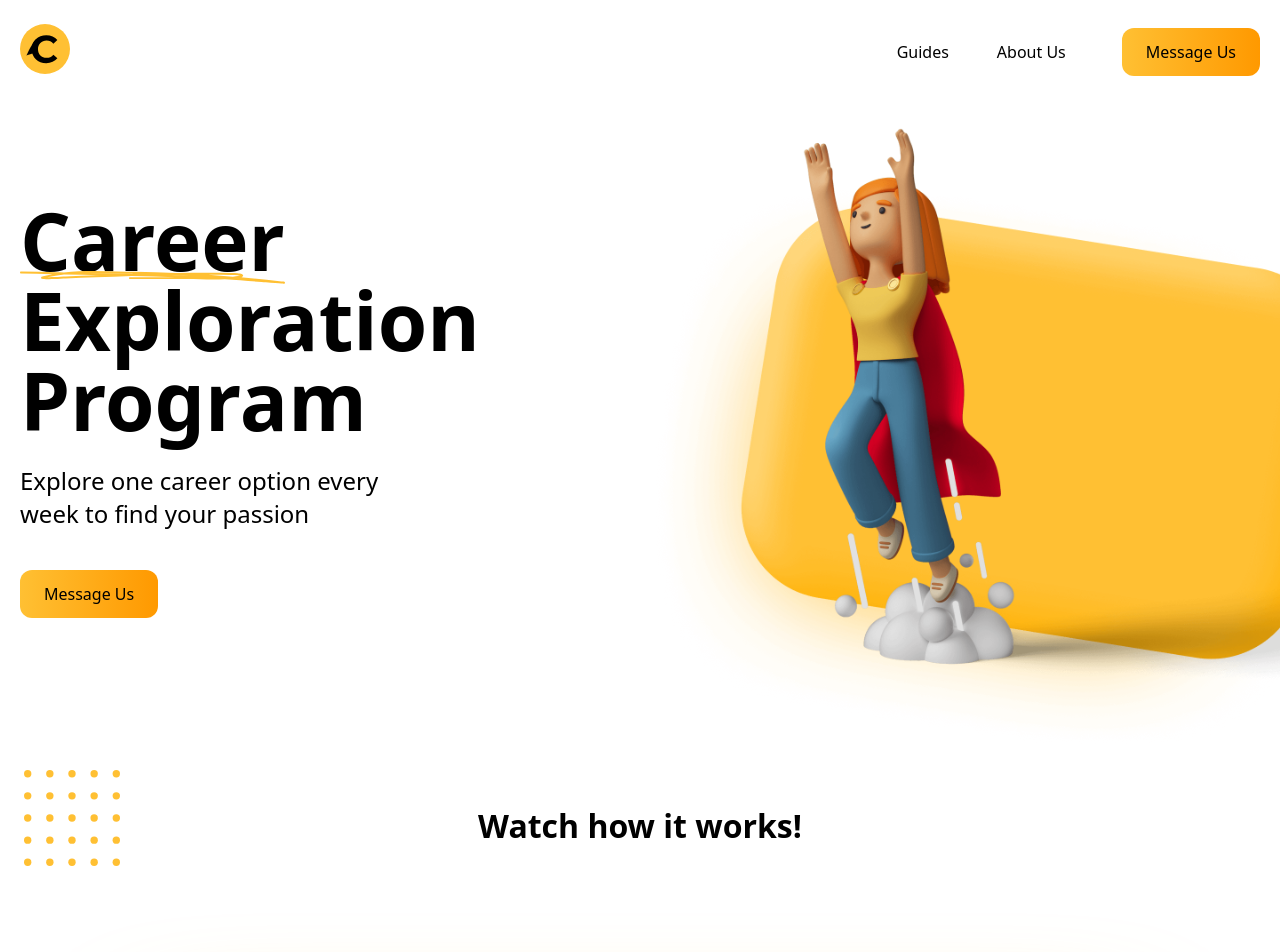
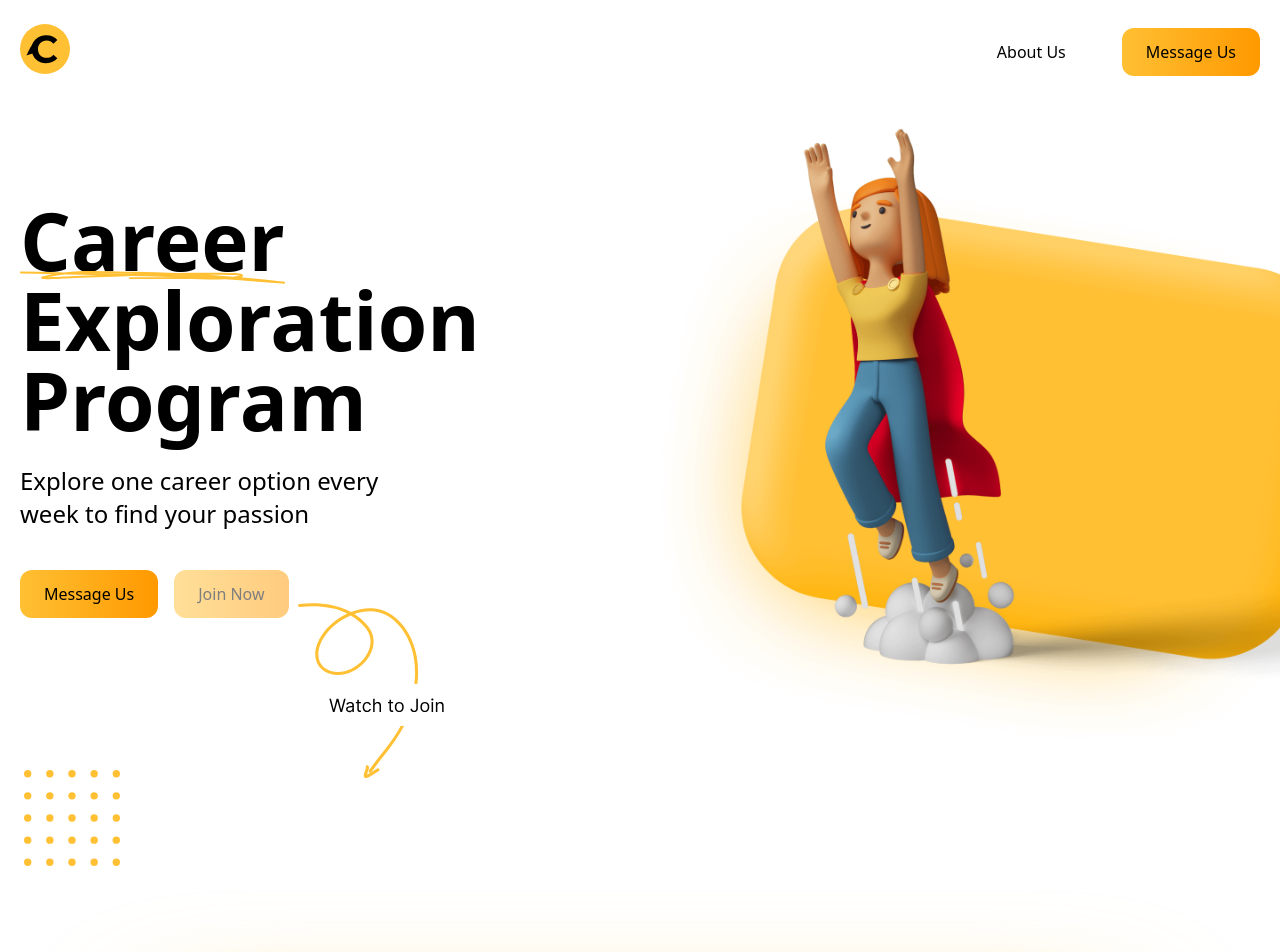
Before and after one commit to catoverse/career-taxi-1.0, a Next.js app: page / in a window 1280 px wide. Shown: the top 952 px of the page. Built offline with nearby package versions, Linux system fonts and the light colour scheme.

Commit message:
added main payment gateway

```diff
--- a/components/assessment/assessment-carousel.js
+++ b/components/assessment/assessment-carousel.js
@@ -20,6 +20,7 @@ const AssessmentCarousel = () => {
     const questions = await getTestData();
     setQuestionData(questions);
     setIsLoading(false);
+    console.log(questions);
   };
 
   useEffect(() => {
@@ -28,11 +29,11 @@ const AssessmentCarousel = () => {
 
   const handleSubmit = (values) => {
     setAnswers(values);
+    console.log(answers, values);
     const omitIdx = values.answers.findIndex((v) => v === "0");
     if (omitIdx >= 0) {
       setCurrentSlide(omitIdx);
     }
-    console.log(answers);
   };
 
   const isFirstSlide = currentSlide === 0;
--- a/components/commons/header.js
+++ b/components/commons/header.js
@@ -42,11 +42,11 @@ const Header = () => {
               <a className="my-3 duration-100 hover:font-medium">IM Test</a>
             </Link>
           </li> */}
-            <li className="mx-6">
+            {/* <li className="mx-6">
               <Link href="/guides">
                 <a className="my-3 duration-100 hover:font-medium">Guides</a>
               </Link>
-            </li>
+            </li> */}
             <li className="mx-6">
               <Link href="/about">
                 <a className="my-3 duration-100 hover:font-medium">About Us</a>
@@ -87,9 +87,9 @@ const Header = () => {
             <a className="my-3">IM Test</a>
           </Link> */}
           <div className="flex flex-col">
-            <Link href="/guides">
+            {/* <Link href="/guides">
               <a className="my-3">Guides</a>
-            </Link>
+            </Link> */}
             <Link href="/about">
               <a className="my-3">About Us</a>
             </Link>
--- a/components/main/hero.js
+++ b/components/main/hero.js
@@ -39,7 +39,7 @@ const Hero = ({ enableJoin, onClick }) => {
                     Message Us
                   </button>
                 </a>
-                {/* <div className="relative">
+                <div className="relative">
                   <button
                     onClick={onClick}
                     disabled={!enableJoin}
@@ -58,7 +58,7 @@ const Hero = ({ enableJoin, onClick }) => {
                   <div className="absolute top-8 -right-40 hidden lg:block">
                     <Image src={BigArrow} alt="big arrow" />
                   </div>
-                </div> */}
+                </div>
               </div>
             </section>
           </div>
--- a/components/main/testimonial.js
+++ b/components/main/testimonial.js
@@ -1,5 +1,6 @@
 import React from "react";
 import Image from "next/image";
+import Link from "next/link";
 
 import Thumb from "/public/images/main/testimonial/thumb.png";
 import Nandini from "/public/images/main/testimonial/nandini.jpeg";
@@ -57,7 +58,7 @@ const Testimonial = ({ enableJoin, onClick }) => {
                 <br />
                 explorers
               </div>
-              {/* {!enableJoin ? (
+              {!enableJoin ? (
                 <Link href="#video">
                   <a>
                     <button className="mt-10 flex items-center rounded-xl bg-yellow bg-gradient-to-r from-yellow to-orange px-6 py-3 text-bodyTwo font-medium text-black duration-300 hover:-translate-y-1 hover:shadow-[0_10px_15px_-3px_rgba(255,192,51,0.5)]">
@@ -76,8 +77,8 @@ const Testimonial = ({ enableJoin, onClick }) => {
                 >
                   Join Now
                 </button>
-              )} */}
-              <a
+              )}
+              {/* <a
                 href="https://api.whatsapp.com/send?phone=+91-9168833977"
                 target="_blank"
                 rel="noreferrer"
@@ -85,7 +86,7 @@ const Testimonial = ({ enableJoin, onClick }) => {
                 <button className="mt-10 mr-4 rounded-xl bg-yellow bg-gradient-to-r from-yellow to-orange px-6 py-3 text-bodyTwo font-medium text-black duration-300 hover:-translate-y-1 hover:shadow-[0_10px_15px_-3px_rgba(255,192,51,0.5)]">
                   Message Us
                 </button>
-              </a>
+              </a> */}
             </div>
           </div>
           <div className="lg:col-span-2 lg:grid lg:grid-cols-2 lg:grid-rows-[1fr_400px_550px] lg:gap-5">
--- a/components/main/video.js
+++ b/components/main/video.js
@@ -18,9 +18,9 @@ const Video = ({ setEnableJoin }) => {
           <Image src={Pattern} alt="pattern" />
         </div>
         <div className="absolute -bottom-16 left-1/2 right-1/2 -z-10 h-40 w-10/12 -translate-x-1/2 -translate-y-1/2 bg-yellow blur-3xl lg:-bottom-28 lg:h-96 2xl:-bottom-48 2xl:h-3/4 2xl:w-11/12"></div>
-        <p className="mb-8 text-center text-headThree font-bold ">
+        {/* <p className="mb-8 text-center text-headThree font-bold ">
           Watch how it works!
-        </p>
+        </p> */}
         <div className="aspect-video">
           <ReactPlayer
             style={{
@@ -35,7 +35,7 @@ const Video = ({ setEnableJoin }) => {
             url="https://www.youtube.com/watch?v=YHHK9AjDBO0"
           />
         </div>
-        {/* <p className="mt-8 text-center">Watch full video to Join!</p> */}
+        <p className="mt-8 text-center">Watch full video to Join!</p>
         <div className="absolute -bottom-6 -right-4 -z-10 w-12 lg:-right-8 lg:bottom-2 lg:w-24">
           <Image src={Pattern} alt="pattern" />
         </div>
--- a/pages/api/razorpay.js
+++ b/pages/api/razorpay.js
@@ -11,7 +11,7 @@ export default async function handler(req, res) {
 
     // Create an order -> generate the OrderID -> Send it to the Front-end
     const payment_capture = 1;
-    const amount = 99;
+    const amount = 999;
     const currency = "INR";
     const options = {
       amount: (amount * 100).toString(),
--- a/pages/index.js
+++ b/pages/index.js
@@ -14,7 +14,7 @@ import Testimonial from "../components/main/testimonial.js";
 import Footer from "../components/commons/footer.js";
 
 export default function Home() {
-  const [enableJoin, setEnableJoin] = useState(true);
+  const [enableJoin, setEnableJoin] = useState(false);
   const [paymentCaptured, setPaymentCaptured] = useState(false);
 
   // const [windowWidth, setWindowWidth] = useState("");
@@ -59,7 +59,7 @@ export default function Home() {
       currency: data.currency,
       amount: data.amount,
       order_id: data.id,
-      description: "Thank you for your test donation",
+      description: "",
       image: "https://cdn.razorpay.com/logos/IwG1SmDFGznPEq_original.png",
       handler: function (response) {
         // Validate payment at server - using webhooks is a better idea.
@@ -113,8 +113,8 @@ export default function Home() {
       <Solution />
       <Expert />
       <Testimonial enableJoin={enableJoin} onClick={makePayment} />
-      <Guide />
-      {/* <Pricing enableJoin={enableJoin} onClick={makePayment} /> */}
+      {/* <Guide /> */}
+      <Pricing enableJoin={enableJoin} onClick={makePayment} />
       <Faq />
       <Footer />
       {/* <p className="fixed top-0 left-0 bg-yellow text-headThree">
```
